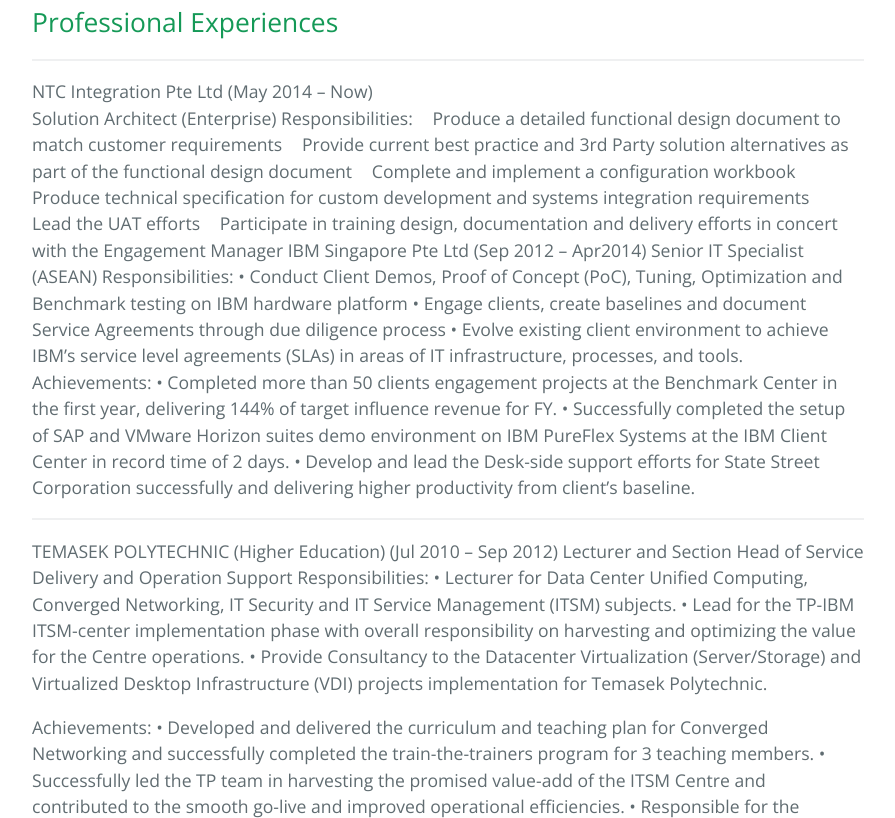
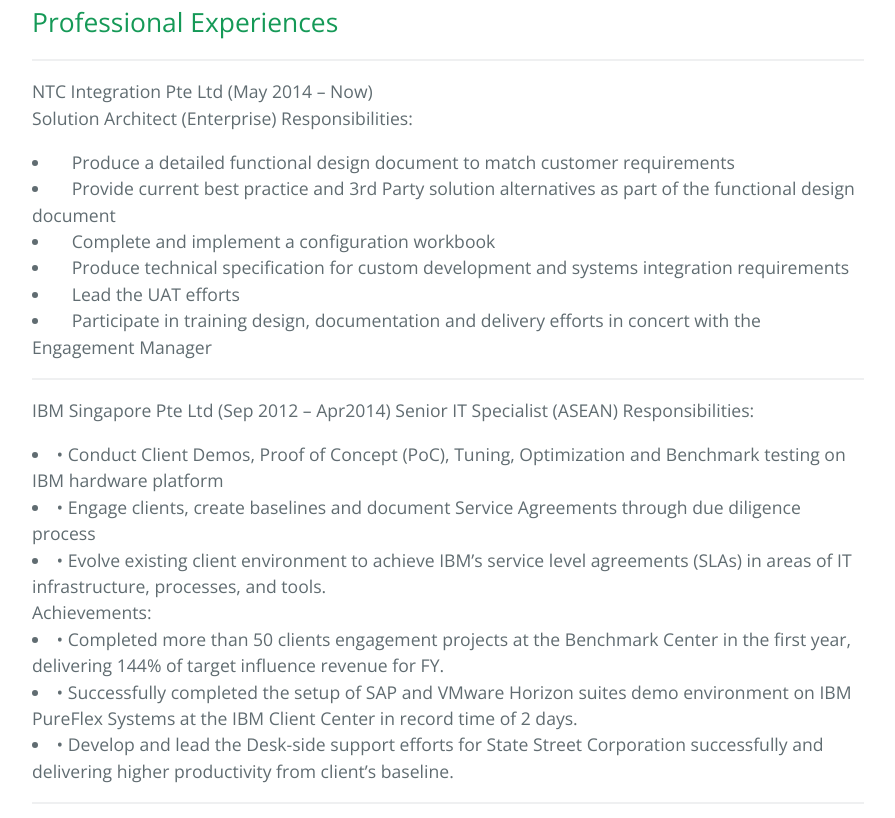
Before and after one commit to patlowbc/patlowbc.github.io, a plain HTML site: page index.html in a window 1280 px wide. Shown: the part 1041-1859 px from the top of the page, without its empty margins (192-1087 px from the left). Drawn offline with nearby package versions, Linux system fonts and the light colour scheme.

Commit message:
Update index.html

```diff
--- a/index.html
+++ b/index.html
@@ -11,7 +11,7 @@
   </head>
   <body>
     <section class="page-header">
-      <h1 class="project-name">Patlowbc.GitHub.io</h1>
+      <h1 class="project-name">Patrick Low</h1>
       <h2 class="project-tagline"></h2>
     </section>
 
@@ -28,7 +28,8 @@
 <a id="experience-summary" class="anchor" href="#experience-summary" aria-hidden="true"><span class="octicon octicon-link"></span></a>Experience Summary</h3>
 
 <p>An experienced IT Professional with strong background in Technical, Pre-Sales and Consulting services. Direct experiences working with Channel Partners, Independent Software Vendors (ISV) and System Integrators (SI). Working Knowledge on web development and internet technologies. Certified trainer on networking subjects in a reputable Institute of Higher Learnings (IHL) with clear understanding of networking principles. Proven track record as a self-starter with excellent people and communication skills. Highly adaptable. Thrives with change.
-Key capabilities include: </p>
+
+<n>Key capabilities include: </n></p>
 
 <ul>
 <li>   Project Management (PMP certified)</li>
@@ -54,22 +55,25 @@
 <p>NTC Integration Pte Ltd             (May 2014 – Now)<br>
 Solution Architect (Enterprise)
 Responsibilities:
- Produce a detailed functional design document to match customer requirements
- Provide current best practice and 3rd Party solution alternatives as part of the functional design document
- Complete and implement a configuration workbook
- Produce technical specification for custom development and systems integration requirements
- Lead the UAT efforts
- Participate in training design, documentation and delivery efforts in concert with the Engagement Manager
-IBM Singapore Pte Ltd               (Sep 2012 – Apr2014)
+<li> Produce a detailed functional design document to match customer requirements</li>
+<li> Provide current best practice and 3rd Party solution alternatives as part of the functional design document</li>
+<li> Complete and implement a configuration workbook</li>
+<li> Produce technical specification for custom development and systems integration requirements</li>
+<li> Lead the UAT efforts</li>
+<li> Participate in training design, documentation and delivery efforts in concert with the Engagement Manager</li></p>
+
+<hr>
+
+<p>IBM Singapore Pte Ltd               (Sep 2012 – Apr2014)
 Senior IT Specialist (ASEAN)
 Responsibilities:
-• Conduct Client Demos, Proof of Concept (PoC), Tuning, Optimization and Benchmark testing on IBM hardware platform
-• Engage clients, create baselines and document Service Agreements through due diligence process
-• Evolve existing client environment to achieve IBM’s service level agreements (SLAs) in areas of IT infrastructure, processes, and tools.
-Achievements:
-• Completed more than 50 clients engagement projects at the Benchmark Center in the first year, delivering 144% of target influence revenue for FY.
-• Successfully completed the setup of SAP and VMware Horizon suites demo environment on IBM PureFlex Systems at the IBM Client Center in record time of 2 days.
-• Develop and lead the Desk-side support efforts for State Street Corporation successfully and delivering higher productivity from client’s baseline.</p>
+<li>• Conduct Client Demos, Proof of Concept (PoC), Tuning, Optimization and Benchmark testing on IBM hardware platform</li>
+<li>• Engage clients, create baselines and document Service Agreements through due diligence process</li>
+<li>• Evolve existing client environment to achieve IBM’s service level agreements (SLAs) in areas of IT infrastructure, processes, and tools.</li>
+<n></n>Achievements:</n>
+<li>• Completed more than 50 clients engagement projects at the Benchmark Center in the first year, delivering 144% of target influence revenue for FY.</li>
+<li>• Successfully completed the setup of SAP and VMware Horizon suites demo environment on IBM PureFlex Systems at the IBM Client Center in record time of 2 days.</li>
+<li>• Develop and lead the Desk-side support efforts for State Street Corporation successfully and delivering higher productivity from client’s baseline.</li></p>
 
 <hr>
 
```
